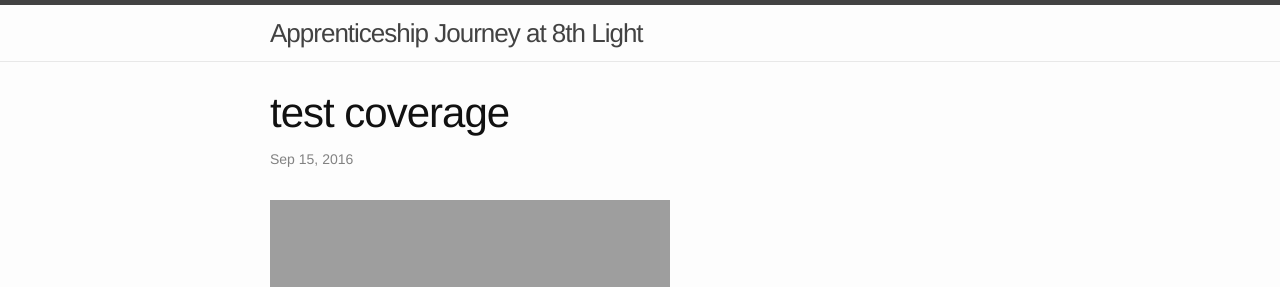
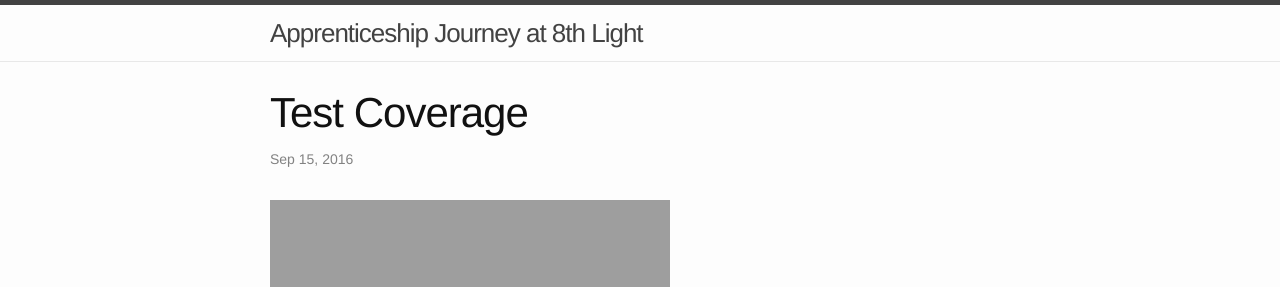
Before and after one commit to fabientownsend/fabientownsend.github.io, a Jekyll site: the page built from _posts/2016-09-15-test-coverage.markdown, in a window 1280 px wide. Shown: the top 287 px of the page. Built offline with Jekyll 4.4.1, drawn with Linux system fonts in a browser that asks for light colours.

```diff
--- a/_posts/2016-09-14-simple.markdown
+++ b/_posts/2016-09-14-simple.markdown
@@ -1,6 +1,6 @@
 ---
 layout: post
-title:  "Keep things simple"
+title:  "Keep Things Simple"
 date:   2016-09-14 10:42:51 +0100
 categories: apprenticeship
 ---
--- a/_posts/2016-09-15-test-coverage.markdown
+++ b/_posts/2016-09-15-test-coverage.markdown
@@ -1,6 +1,6 @@
 ---
 layout: post
-title:  "test coverage"
+title:  "Test Coverage"
 date:   2016-09-15 10:42:51 +0100
 categories: apprenticeship
 ---
```
